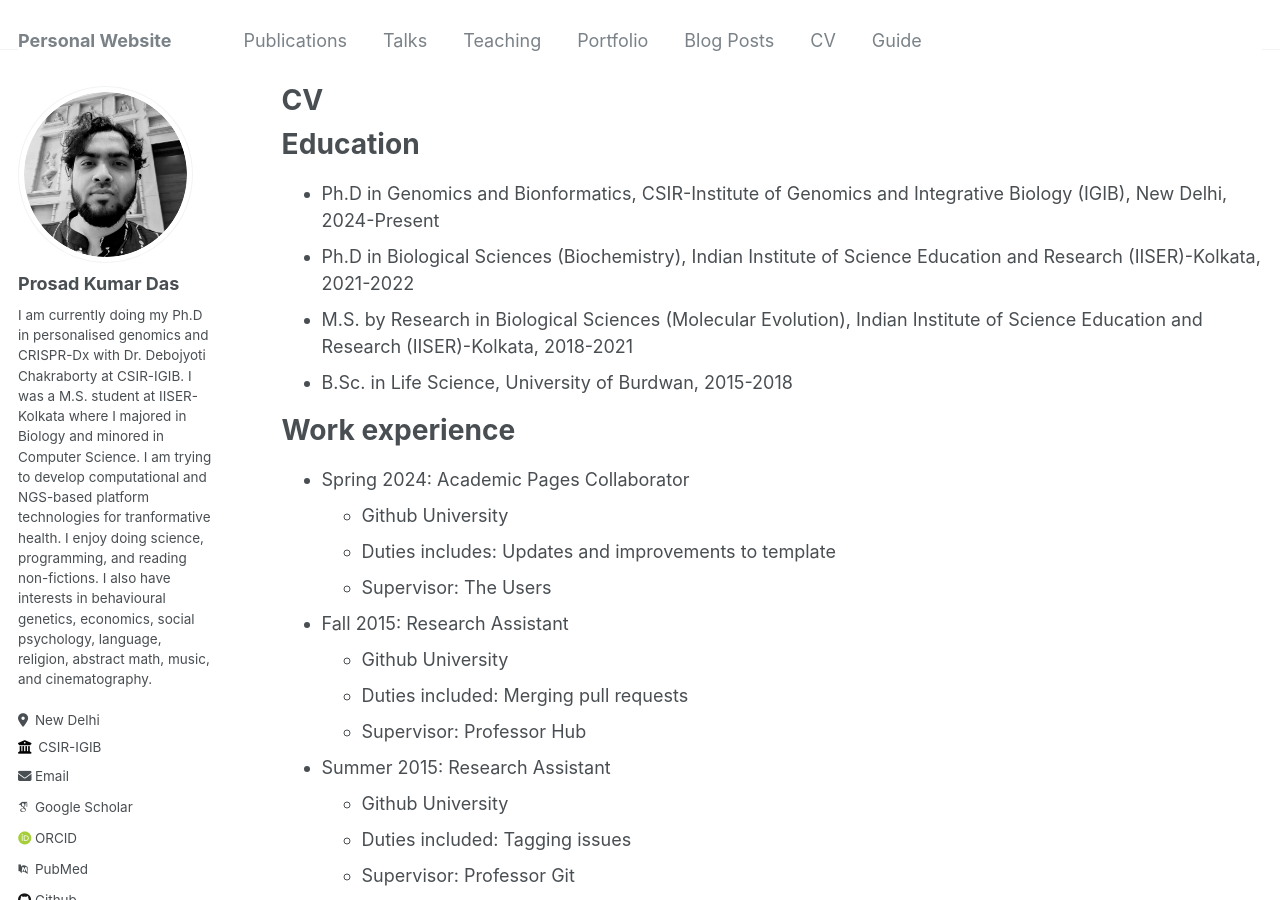
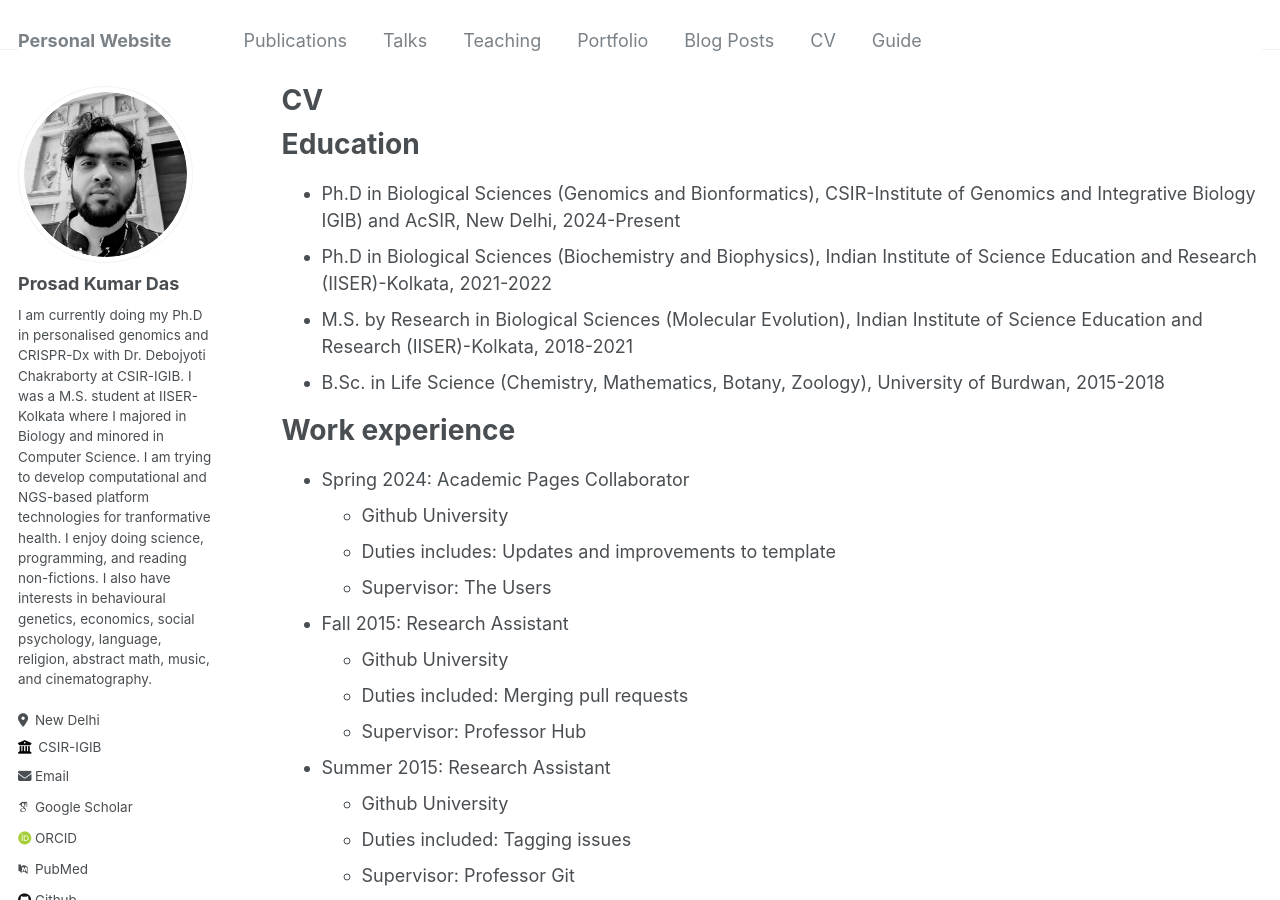
Before and after one commit to DasProsad/dasprosad.github.io, a Jekyll site: the page built from _pages/cv.md, in a window 1280 px wide and 900 px high. Built offline with Jekyll 4.4.1, drawn with Linux system fonts in a browser that asks for light colours; some web fonts are replaced.

Commit message:
Update cv.md

```diff
--- a/_pages/cv.md
+++ b/_pages/cv.md
@@ -11,10 +11,10 @@ redirect_from:
 
 Education
 ======
-* Ph.D in Genomics and Bionformatics, CSIR-Institute of Genomics and Integrative Biology (IGIB), New Delhi, 2024-Present
-* Ph.D in Biological Sciences (Biochemistry), Indian Institute of Science Education and Research (IISER)-Kolkata, 2021-2022
+* Ph.D in Biological Sciences (Genomics and Bionformatics), CSIR-Institute of Genomics and Integrative Biology IGIB) and AcSIR, New Delhi, 2024-Present
+* Ph.D in Biological Sciences (Biochemistry and Biophysics), Indian Institute of Science Education and Research (IISER)-Kolkata, 2021-2022
 * M.S. by Research in Biological Sciences (Molecular Evolution), Indian Institute of Science Education and Research (IISER)-Kolkata, 2018-2021
-* B.Sc. in Life Science, University of Burdwan, 2015-2018
+* B.Sc. in Life Science (Chemistry, Mathematics, Botany, Zoology), University of Burdwan, 2015-2018
 
 Work experience
 ======
```
